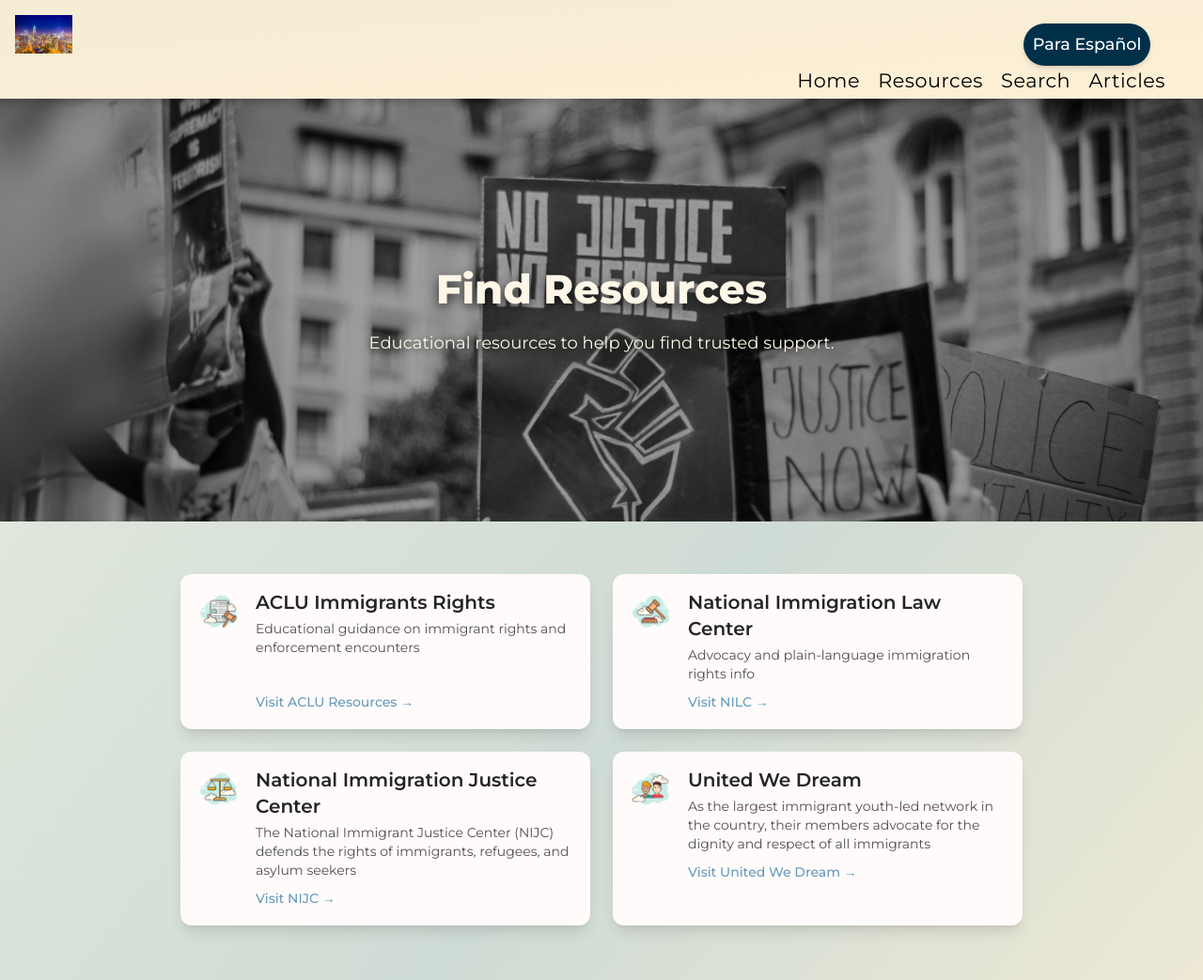
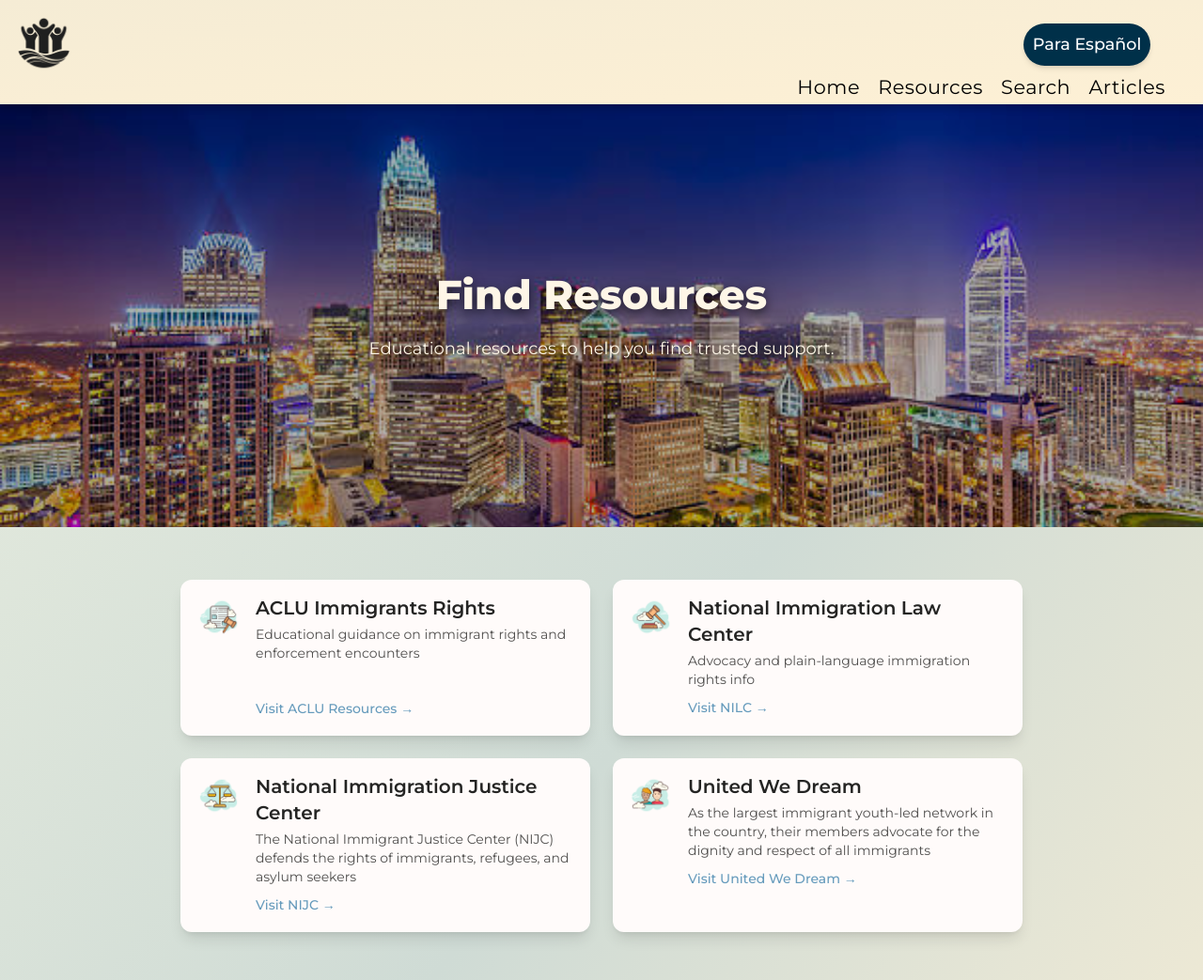
Before and after one commit to HoushAbbasz/Hope-Hacks-filtered-, a plain HTML site: page frontend/pages/kyr.html in a window 1280 px wide. Shown: the top 1043 px of the page at 94% size. Drawn offline with nearby package versions, Linux system fonts and the light colour scheme.

Commit message:
updated kyr background

```diff
--- a/frontend/pages/kyr.html
+++ b/frontend/pages/kyr.html
@@ -29,7 +29,7 @@
         <!-- LOGO -->
         <div class='flex flex-row justify-between p-[1rem] text-[1.5rem] font-medium w-full'>
             <a href="../index.html">
-              <img style='width:3.8rem' src='../Assets/images/kyr/new-hero.png' alt='Logo'>
+              <img style='width:3.8rem' src='../Assets/images/nav/logo.png' alt='Logo'>
             </a>
 
         <!-- BUTTON -->
@@ -69,7 +69,7 @@
 <section class="relative w-full h-[450px]">
 
   <img
-    src="../Assets/images/kyr/kyr-hero.jpeg"
+    src="../Assets/images/kyr/new-hero.png"
     alt="Hero image for Know Your Rights page"
     class="absolute inset-0 w-full h-full object-cover"
   />
```
